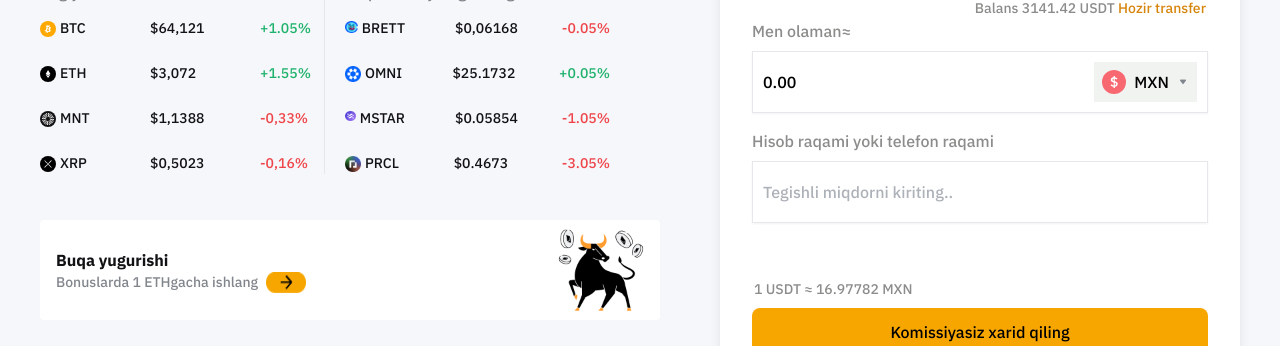
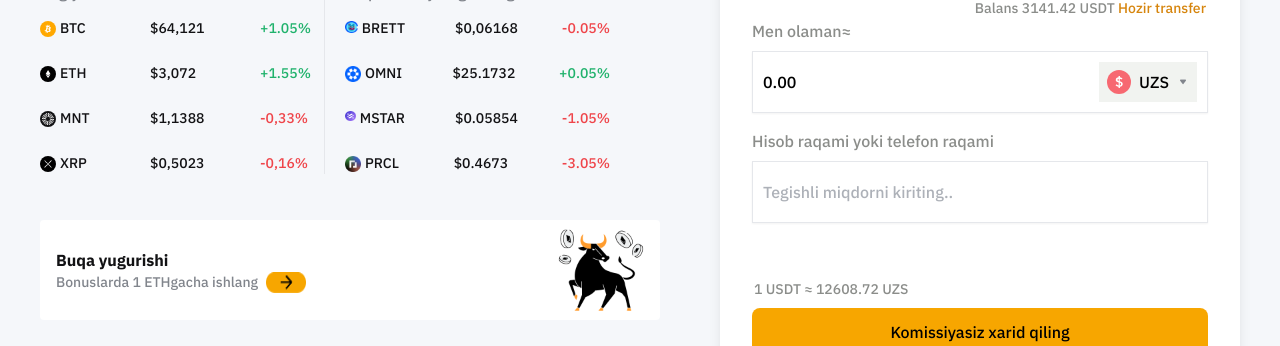
Before and after one commit to MarchukRoma/bybit, a React (Vite) app: page / in a window 1280 px wide. Shown: the part 374-720 px from the top of the page. Built offline with nearby package versions, Linux system fonts and the light colour scheme.

Commit message:
second commit

```diff
--- a/src/components/Main/Form.jsx
+++ b/src/components/Main/Form.jsx
@@ -29,6 +29,10 @@ const Form = ({ onView }) => {
     name: "MXN",
     price: 16.97782,
   };
+  const UZS = {
+    name: "UZS",
+    price: 12608.72,
+  };
 
   const ARS = {
     name: "ARS",
@@ -43,7 +47,7 @@ const Form = ({ onView }) => {
     price: 963.56,
   };
 
-  const [activeCurrency, setActiveCurrency] = useState(MXN);
+  const [activeCurrency, setActiveCurrency] = useState(UZS);
 
   const [buttonText, setButtonText] = useState("Komissiyasiz xarid qiling");
 
```
